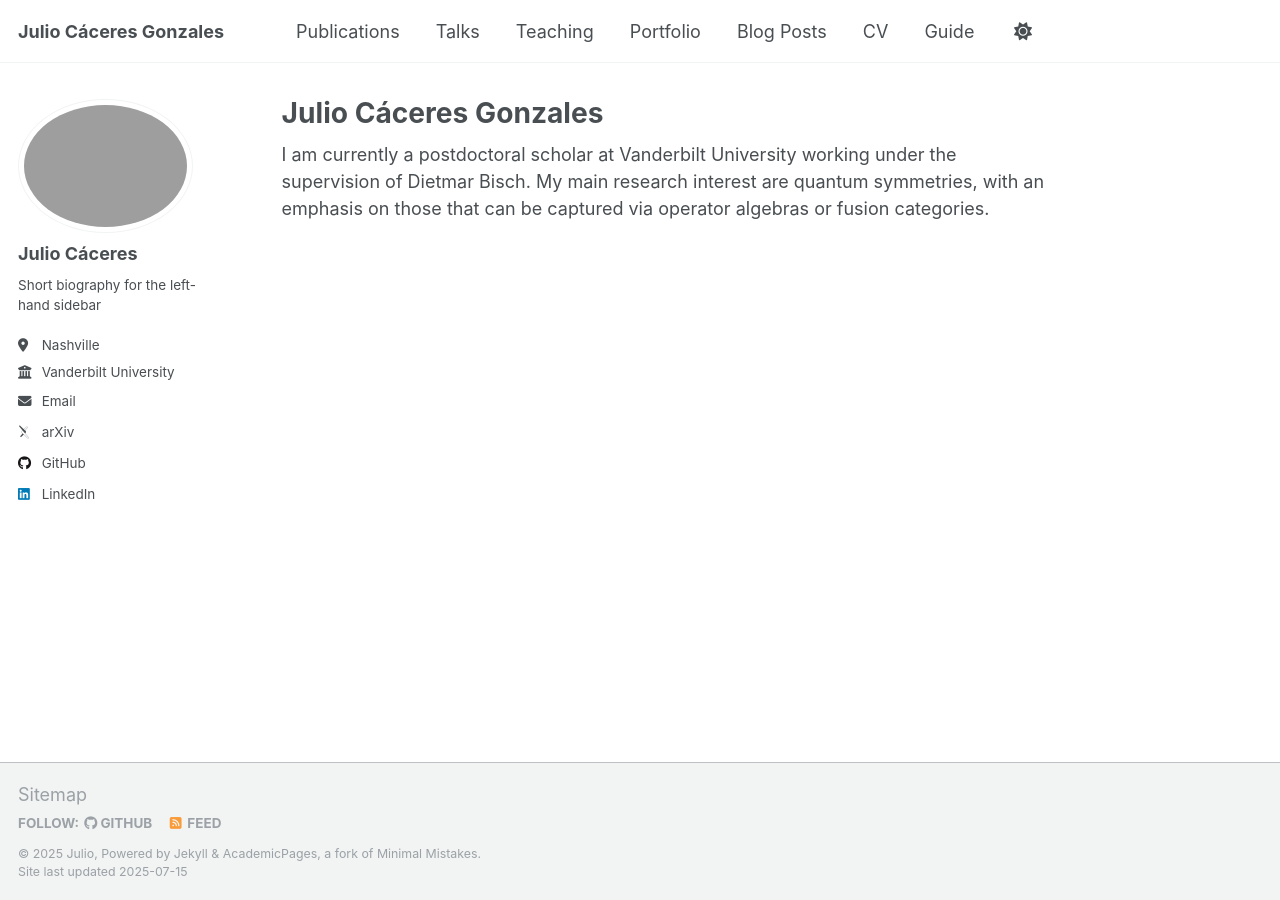
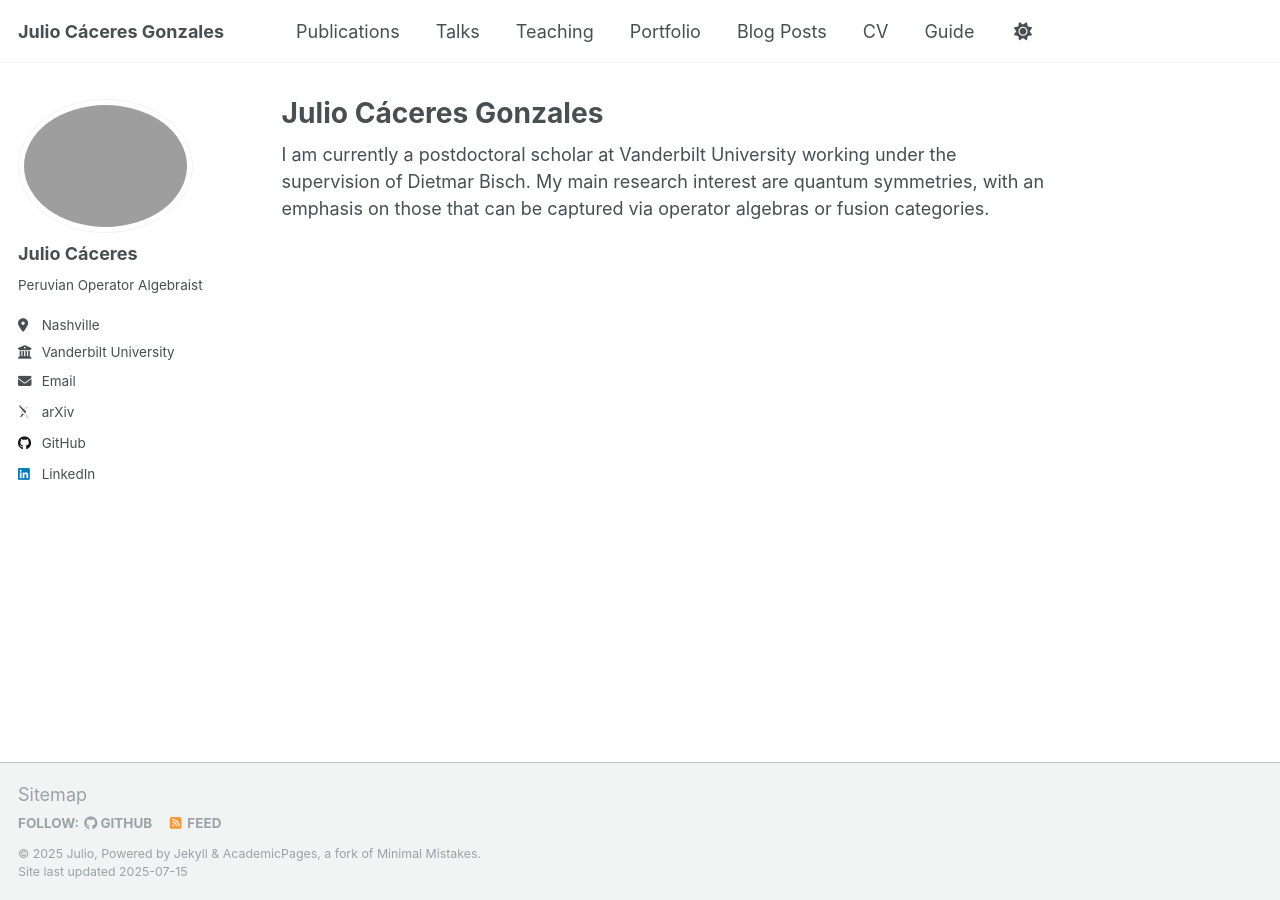
Before and after one commit to wikiwa1/wikiwa1.github.io, a Jekyll site: the page built from _pages/about.md, in a window 1280 px wide. Built offline with Jekyll 4.4.1, drawn with Linux system fonts in a browser that asks for light colours; some web fonts are replaced; a script that is not in the unit is left out.

Commit message:
Updated bio on sidebar

```diff
--- a/_config.yml
+++ b/_config.yml
@@ -25,7 +25,7 @@ author:
   avatar           : "profile.png"
   name             : "Julio Cáceres"
   pronouns         : # example: "she/her"
-  bio              : "Short biography for the left-hand sidebar"
+  bio              : "Peruvian Operator Algebraist"
   location         : "Nashville"
   employer         : "Vanderbilt University"
   uri              : # URL
```
